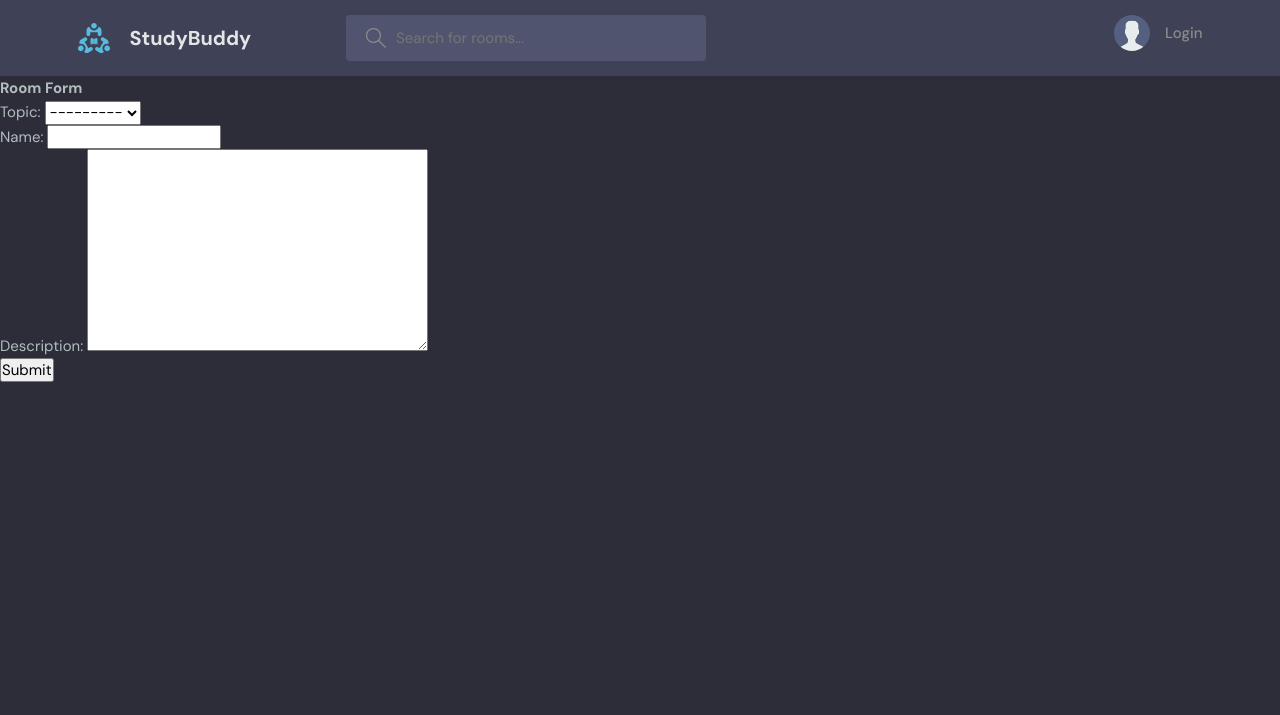
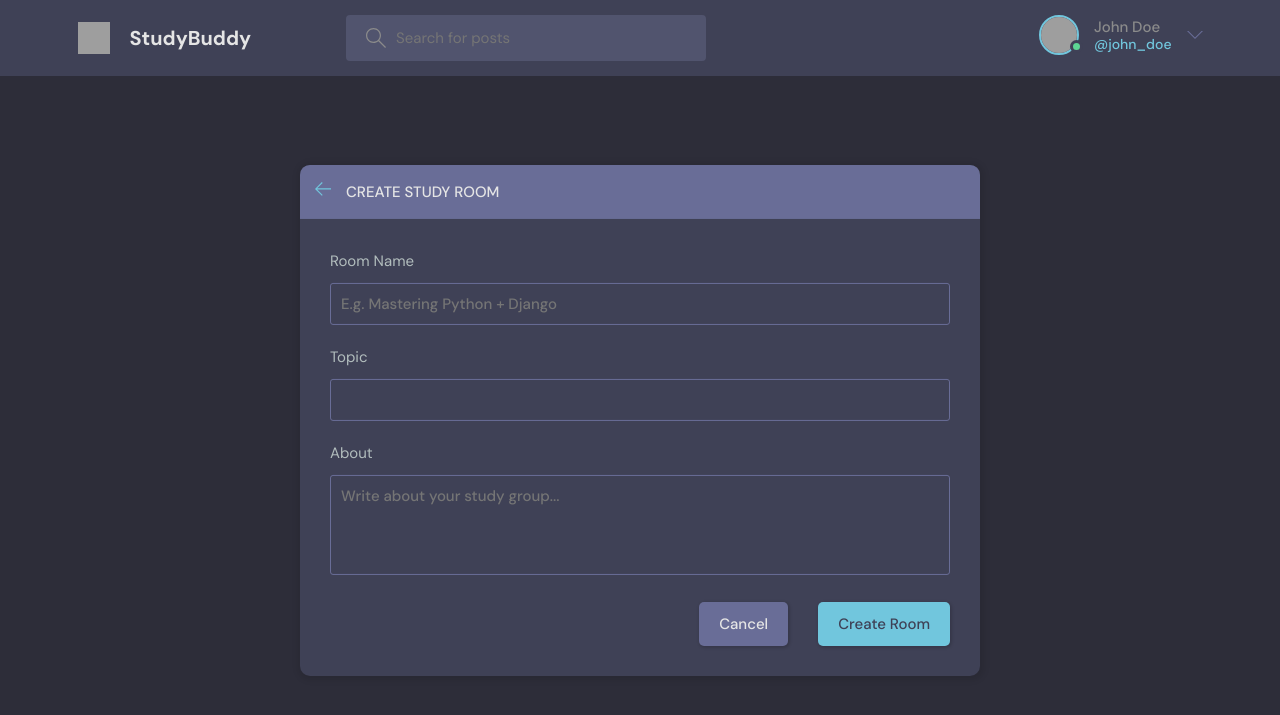
Before and after one commit to quevinrai/studybud, a Django app: template base/templates/base/room_form.html in a window 1280 px wide. Shown: the top 715 px of the page. Run offline with Django 4.2, Linux system fonts and the light colour scheme; the template is opened without the code that fills it: values that come from a table or form of the project are taken from there, others are empty; grey boxes are pictures that could not be loaded.

Commit message:
Import create_room.html • Rename to room_form.html

```diff
--- a/base/templates/base/room_form.html
+++ b/base/templates/base/room_form.html
@@ -1,15 +1,104 @@
-{% extends 'main.html' %}
+<!DOCTYPE html>
+<html lang="en">
 
-{% block content %}
+<head>
+  <meta charset="UTF-8" />
+  <meta http-equiv="X-UA-Compatible" content="IE=edge" />
+  <meta name="viewport" content="width=device-width, initial-scale=1.0" />
+  <link rel="shortcut icon" href="assets/favicon.ico" type="image/x-icon" />
+  <link rel="stylesheet" href="style.css" />
+  <title>StudyBuddy - Find study partners around the world!</title>
+</head>
 
-    <h1>Room Form</h1>
+<body>
+  <header class="header header--loggedIn">
+    <div class="container">
+      <a href="/" class="header__logo">
+        <img src="assets/logo.svg" />
+        <h1>StudyBuddy</h1>
+      </a>
+      <form class="header__search">
+        <label>
+          <svg version="1.1" xmlns="http://www.w3.org/2000/svg" width="32" height="32" viewBox="0 0 32 32">
+            <title>search</title>
+            <path
+              d="M32 30.586l-10.845-10.845c1.771-2.092 2.845-4.791 2.845-7.741 0-6.617-5.383-12-12-12s-12 5.383-12 12c0 6.617 5.383 12 12 12 2.949 0 5.649-1.074 7.741-2.845l10.845 10.845 1.414-1.414zM12 22c-5.514 0-10-4.486-10-10s4.486-10 10-10c5.514 0 10 4.486 10 10s-4.486 10-10 10z">
+            </path>
+          </svg>
+          <input placeholder="Search for posts" />
+        </label>
+      </form>
+      <nav class="header__menu">
+        <!-- Not Logged In -->
+        <!-- <a href="/login.html">
+            <img src="./assets/avatar.svg" />
+            <p>Account</p>
+          </a> -->
 
-    <form method="POST" action="">
-        {% csrf_token %}
+        <!-- Logged In -->
+        <a href="#">
+          <div class="avatar avatar--medium active">
+            <img src="https://randomuser.me/api/portraits/men/37.jpg" />
+          </div>
+          <p>John Doe <span>@john_doe</span></p>
+          <svg version="1.1" xmlns="http://www.w3.org/2000/svg" width="32" height="32" viewBox="0 0 32 32">
+            <title>chevron-down</title>
+            <path d="M16 21l-13-13h-3l16 16 16-16h-3l-13 13z"></path>
+          </svg>
+        </a>
+      </nav>
+    </div>
+  </header>
+  <main class="create-room layout">
+    <div class="container">
+      <div class="layout__box">
+        <div class="layout__boxHeader">
+          <div class="layout__boxTitle">
+            <a href="index.html">
+              <svg version="1.1" xmlns="http://www.w3.org/2000/svg" width="32" height="32" viewBox="0 0 32 32">
+                <title>arrow-left</title>
+                <path
+                  d="M13.723 2.286l-13.723 13.714 13.719 13.714 1.616-1.611-10.96-10.96h27.625v-2.286h-27.625l10.965-10.965-1.616-1.607z">
+                </path>
+              </svg>
+            </a>
+            <h3>Create Study Room</h3>
+          </div>
+        </div>
+        <div class="layout__body">
+          <form class="form" action="#">
+            <div class="form__group">
+              <label for="room_name">Room Name</label>
+              <input id="room_name" name="room_name" type="text" placeholder="E.g. Mastering Python + Django" />
+            </div>
 
-        {{form.as_p}}
+            <div class="form__group">
+              <label for="room_topic">Topic</label>
+              <input required type="text" name="topic" id="room_topic" list="topic-list" />
+              <datalist id="topic-list">
+                <select id="room_topic">
+                  <option value="">Select your topic</option>
+                  <option value="Python">Python</option>
+                  <option value="Django">Django</option>
+                </select>
+              </datalist>
 
-        <input type="submit" value="Submit">
-    </form>
+            </div>
 
-{% endblock content %}
+
+            <div class="form__group">
+              <label for="room_about">About</label>
+              <textarea name="room_about" id="room_about" placeholder="Write about your study group..."></textarea>
+            </div>
+            <div class="form__action">
+              <a class="btn btn--dark" href="index.html">Cancel</a>
+              <button class="btn btn--main" type="submit">Create Room</button>
+            </div>
+          </form>
+        </div>
+      </div>
+    </div>
+  </main>
+</body>
+
+</html>
```
